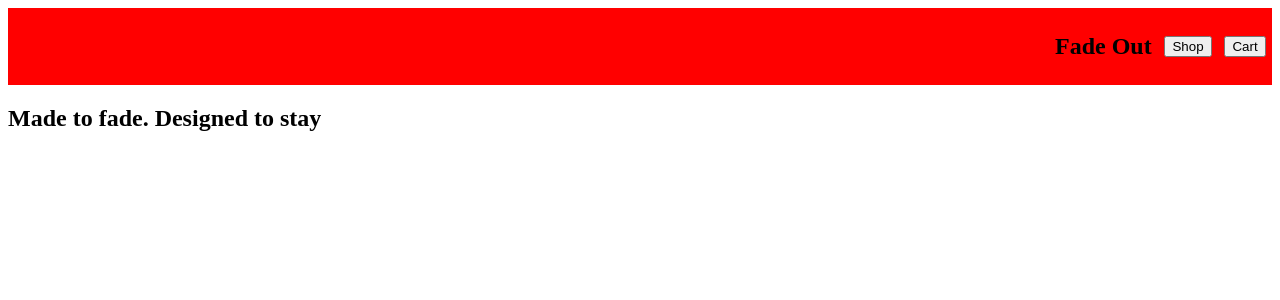
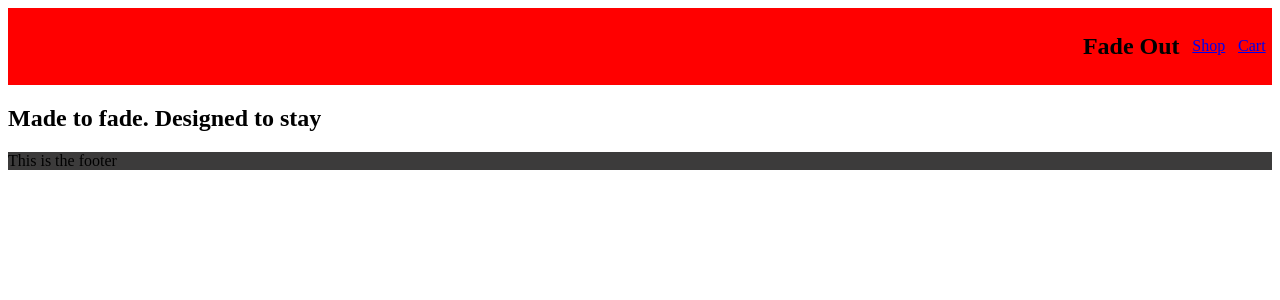
Before and after one commit to RezaAlam20/shoppingCart, a React (Vite) app: page / in a window 1280 px wide. Shown: the top 300 px of the page. Built offline with nearby package versions, Linux system fonts and the light colour scheme.

Commit message:
switched to Links added a footer

```diff
--- a/src/components/Header.jsx
+++ b/src/components/Header.jsx
@@ -1,4 +1,4 @@
-import { Outlet } from "react-router-dom";
+import { Outlet, Link } from "react-router-dom";
 import styles from "../Css/Header.module.css";
 
 export default function Header() {
@@ -6,10 +6,13 @@ export default function Header() {
     <>
       <header className={styles.header}>
         <h2>Fade Out</h2>
-        <button>Shop</button>
-        <button>Cart</button>
+
+        <Link to={"/Shop"}>Shop</Link>
+
+        <Link to={"/Cart"}>Cart</Link>
       </header>
       <Outlet></Outlet>
+      <footer className={styles.footer}>This is the footer</footer>
     </>
   );
 }
```
